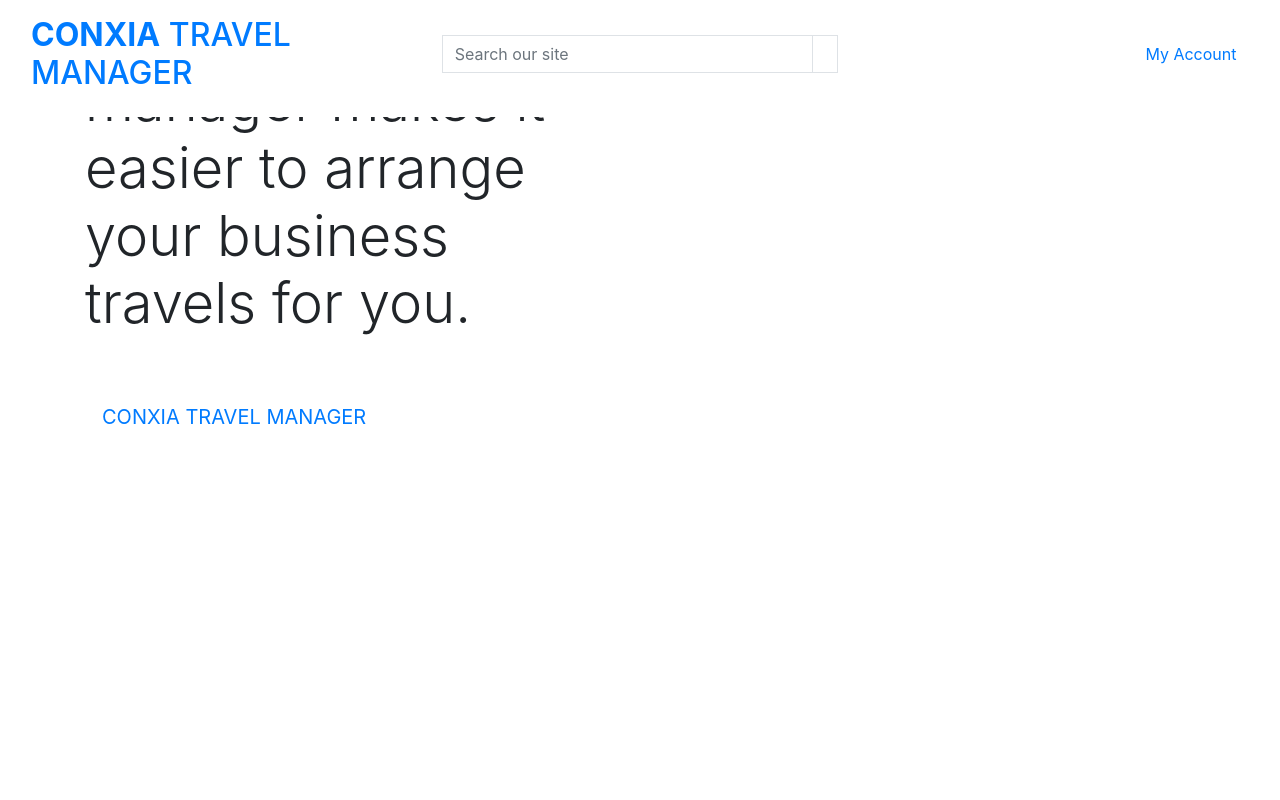
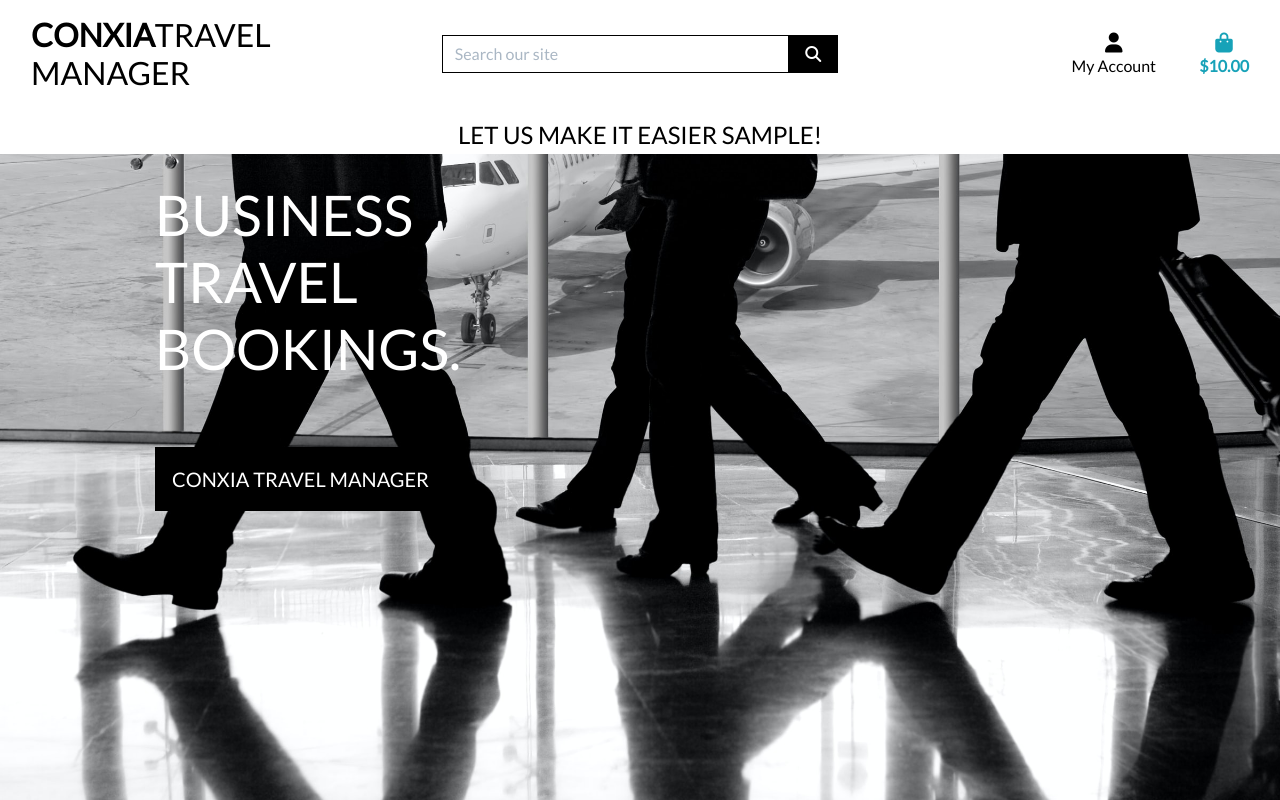
Before and after one commit to SNmcdarby1/Conxia, a Django app: template home/templates/home/index.html in a window 1280 px wide. Run offline with Django 3.2, Linux system fonts and the light colour scheme; a user stored in the database is signed in; the template is opened without the code that fills it: most values are stand-ins (such as "Sample title", 1, 10 or a date in 2020); some libraries are stand-ins or nearby versions.

Commit message:
completed home page header and css

```diff
--- a/conxia/settings.py
+++ b/conxia/settings.py
@@ -163,6 +163,12 @@ USE_TZ = True
 # https://docs.djangoproject.com/en/3.2/howto/static-files/
 
 STATIC_URL = '/static/'
+STATICFILES_DIRS = (os.path.join(BASE_DIR, 'static'),)
+
+MEDIA_URL = '/media/'
+MEDIA_ROOT = os.path.join(BASE_DIR, 'media')
+
+
 
 # Default primary key field type
 # https://docs.djangoproject.com/en/3.2/ref/settings/#default-auto-field
--- a/conxia/urls.py
+++ b/conxia/urls.py
@@ -15,9 +15,12 @@ Including another URLconf
 """
 from django.contrib import admin
 from django.urls import path, include
+from django.conf import settings
+from django.conf.urls.static import static
+
 
 urlpatterns = [
     path('admin/', admin.site.urls),
     path('accounts/', include('allauth.urls')),
      path('', include('home.urls')),
-]
+]+ static(settings.MEDIA_URL, document_root=settings.MEDIA_ROOT)
--- a/home/templates/home/index.html
+++ b/home/templates/home/index.html
@@ -13,8 +13,8 @@
 <div class="container h-100">
     <div class="row h-100">
         <div class="col-7 col-md-6 my-auto">
-            <h1 class="display-4 logo-font text-black">
-                Conxia travel manager makes it easier to arrange your business travels for you.
+            <h1 class="display-4 logo-font text-white text-uppercase py-3">
+                Business travel Bookings.
             </h1>
             <div class="my-5">
                 <h4>
--- /dev/null
+++ b/static/css/base.css
@@ -0,0 +1,335 @@
+/* Boutique_Ado css  */
+html {
+    height: 100%;
+}
+
+body {
+    background: url('/media/conxia_backgound.jpg') no-repeat center center fixed;
+    background-size: cover;
+    height: calc(100vh - 164px);
+    color: #555;
+    font-family: 'Lato';
+}
+
+/* from Bulma */
+.icon {
+    align-items: center;
+    display: inline-flex;
+    justify-content: center;
+    height: 1.5rem;
+    width: 1.5rem;
+}
+
+.logo-font {
+    text-transform: uppercase;
+}
+
+.main-logo-link {
+    width: fit-content;
+}
+
+.shop-now-button {
+    background: black;
+    color: white;
+    min-width: 260px;
+}
+
+.btn-black {
+    background: black;
+    color: white;
+}
+
+.btn-outline-black {
+    background: white;
+    color: black !important;
+    /* use important to override link colors for <a> elements */
+    border: 1px solid black;
+}
+
+.btn-outline-black:hover,
+.btn-outline-black:active,
+.btn-outline-black:focus {
+    background: black;
+    color: white !important;
+}
+
+.shop-now-button:hover,
+.shop-now-button:active,
+.shop-now-button:focus,
+.btn-black:hover,
+.btn-black:active,
+.btn-black:focus {
+    background: #222;
+    color: white;
+}
+
+.text-black {
+    color: #000 !important;
+}
+
+.border-black {
+    border: 1px solid black !important;
+}
+
+.bg-black {
+    background: #000 !important;
+}
+
+.overlay {
+    height: 100%;
+    width: 100%;
+    top: 0;
+    left: 0;
+    position: fixed;
+    background: white;
+    z-index: -1;
+}
+
+a.category-badge>span.badge:hover {
+    background: #212529 !important;
+    color: #fff !important;
+}
+
+.btt-button {
+    height: 42px;
+    width: 42px;
+    position: fixed;
+    bottom: 10px;
+    right: 10px;
+}
+
+.btt-link,
+.update-link,
+.remove-item {
+    cursor: pointer;
+}
+
+input[name='q']::placeholder {
+    color: #aab7c4;
+}
+
+/* ------------------------------- bootstrap toasts */
+
+.message-container {
+    position: fixed;
+    top: 72px;
+    right: 15px;
+    z-index: 99999999999;
+}
+
+.custom-toast {
+    overflow: visible;
+}
+
+.toast-capper {
+    height: 2px;
+}
+
+/* from CSS-tricks.com: https://css-tricks.com/snippets/css/css-triangle/ */
+.arrow-up {
+    width: 0;
+    height: 0;
+    border-left: 4px solid transparent;
+    border-right: 4px solid transparent;
+    border-bottom: 10px solid black;
+    position: absolute;
+    top: -10px;
+    right: 36px;
+}
+
+/* Convenience classes - colors copied from Bootstrap */
+.arrow-primary {
+    border-bottom-color: #007bff !important;
+}
+
+.arrow-secondary {
+    border-bottom-color: #6c757d !important;
+}
+
+.arrow-success {
+    border-bottom-color: #28a745 !important;
+}
+
+.arrow-danger {
+    border-bottom-color: #dc3545 !important;
+}
+
+.arrow-warning {
+    border-bottom-color: #ffc107 !important;
+}
+
+.arrow-info {
+    border-bottom-color: #17a2b8 !important;
+}
+
+.arrow-light {
+    border-bottom-color: #f8f9fa !important;
+}
+
+.arrow-dark {
+    border-bottom-color: #343a40 !important;
+}
+
+.bag-notification-wrapper {
+    height: 100px;
+    overflow-x: hidden;
+    overflow-y: auto;
+}
+
+/* -------------------------------- Media Queries */
+
+/* Slightly larger container on xl screens */
+@media (min-width: 1200px) {
+    .container {
+        max-width: 80%;
+    }
+}
+
+/* Allauth form formatting */
+
+.allauth-form-inner-content p {
+    margin-top: 1.5rem;
+    /* mt-4 */
+    color: #6c757d;
+    /* text-secondary */
+}
+
+.allauth-form-inner-content input {
+    border-color: #000;
+    border-radius: 0;
+}
+
+.allauth-form-inner-content label:not([for='id_remember']) {
+    display: none;
+}
+
+.allauth-form-inner-content input::placeholder {
+    color: #aab7c4;
+}
+
+.allauth-form-inner-content button,
+.allauth-form-inner-content input[type='submit'] {
+    /* btn */
+    display: inline-block;
+    font-weight: 400;
+    color: #fff;
+    text-align: center;
+    vertical-align: middle;
+    -webkit-user-select: none;
+    -moz-user-select: none;
+    -ms-user-select: none;
+    user-select: none;
+    background-color: #000;
+    border: 1px solid #000;
+    padding: .375rem .75rem;
+    font-size: 1rem;
+    line-height: 1.5;
+    border-radius: 0;
+
+    /* standard bootstrap btn transitions */
+    transition: color .15s ease-in-out, background-color .15s ease-in-out, border-color .15s ease-in-out, box-shadow .15s ease-in-out;
+}
+
+.allauth-form-inner-content button:hover,
+.allauth-form-inner-content input[type='submit']:hover {
+    color: #fff;
+    background-color: #222;
+    border-color: #222;
+}
+
+.allauth-form-inner-content a {
+    color: #17a2b8;
+    /* text-info */
+}
+
+/* Product Form */
+
+.btn-file {
+    position: relative;
+    overflow: hidden;
+}
+
+.btn-file input[type="file"] {
+    position: absolute;
+    top: 0;
+    right: 0;
+    min-width: 100%;
+    min-height: 100%;
+    opacity: 0;
+    cursor: pointer;
+}
+
+.custom-checkbox .custom-control-label::before {
+    border-radius: 0;
+    border-color: #dc3545;
+}
+
+.custom-checkbox .custom-control-input:checked~.custom-control-label::before {
+    background-color: #dc3545;
+    border-color: #dc3545;
+    border-radius: 0;
+}
+
+
+/* fixed top navbar only on medium and up */
+@media (min-width: 992px) {
+    .fixed-top-desktop-only {
+        position: fixed;
+        top: 0;
+        right: 0;
+        left: 0;
+        z-index: 1030;
+    }
+
+    .header-container {
+        padding-top: 164px;
+    }
+}
+
+/* pad the top a bit when navbar is collapsed on mobile */
+@media (max-width: 991px) {
+    .header-container {
+        padding-top: 116px;
+    }
+
+    body {
+        height: calc(100vh - 116px);
+    }
+
+    .display-4.logo-font.text-black {
+        font-size: 2rem;
+    }
+
+    .nav-link {
+        padding: 0.15rem;
+    }
+
+    .nav-link i.fa-lg {
+        font-size: 1rem;
+    }
+
+    .navbar-toggler {
+        padding: .6rem .6rem;
+        font-size: 1rem;
+    }
+
+    #delivery-banner h4 {
+        font-size: .9rem;
+    }
+
+    .btn.btn-outline-black.rounded-0,
+    .btn.btn-black.rounded-0 {
+        padding: .375rem .375rem;
+    }
+
+    .btn.btn-outline-black.rounded-0.btn-lg,
+    .btn.btn-black.rounded-0.btn-lg {
+        padding: .375rem .375rem;
+        font-size: .75rem;
+    }
+
+    .increment-qty,
+    .decrement-qty {
+        padding: .25rem .5rem !important;
+    }
+}
--- a/templates/base.html
+++ b/templates/base.html
@@ -18,13 +18,18 @@
     {% block corecss %}
     <link rel="stylesheet" href="https://maxcdn.bootstrapcdn.com/bootstrap/4.0.0/css/bootstrap.min.css"
         integrity="sha384-Gn5384xqQ1aoWXA+058RXPxPg6fy4IWvTNh0E263XmFcJlSAwiGgFAW/dAiS6JXm" crossorigin="anonymous">
+    <link rel="stylesheet" href="https://fonts.googleapis.com/css2?family=Lato&display=swap">
+    <link rel="stylesheet" href="{% static 'css/base.css' %}">
     {% endblock %}
 
     {% block extra_css %}
+
     {% endblock %}
 
     <!-- Optional JavaScript -->
     {% block corejs %}
+    <!-- kit code -->
+    <script src="https://kit.fontawesome.com/8ebbc0802d.js" crossorigin="anonymous"></script>
     <!-- jQuery first, then Popper.js, then Bootstrap JS -->
     <script src="https://code.jquery.com/jquery-3.2.1.slim.min.js"
         integrity="sha384-KJ3o2DKtIkvYIK3UENzmM7KCkRr/rE9/Qpg6aAZGJwFDMVNA/GpGFF93hXpG5KkN"
@@ -51,16 +56,17 @@
                 <div id="topnav" class="row bg-white pt-lg-2 d-none d-lg-flex">
                     <div class="col-12 col-lg-4 my-auto py-1 py-lg-0 text-center text-lg-left">
                         <a href="{% url 'home' %}" class="nav-link main-logo-link">
-                            <h2 class="logo-font text-black my-0"><strong>CONXIA</strong> TRAVEL MANAGER</h2>
+                            <h2 class="logo-font text-black my-0"><strong>CONXIA</strong>TRAVEL MANAGER</h2>
                         </a>
                     </div>
                     <div class="col-12 col-lg-4 my-auto py-1 py-lg-0">
-                        <!-- <form method="GET" action="{% url 'products' %}"> -->
+                        <form method="GET" action="">
                             <div class="input-group w-100">
                                 <input class="form-control border border-black rounded-0" type="text" name="q"
                                     placeholder="Search our site">
                                 <div class="input-group-append">
-                                <button class="form-control btn btn-black border border-black rounded-0" type="submit">
+                                    <button class="form-control btn btn-black border border-black rounded-0"
+                                        type="submit">
                                         <span class="icon">
                                             <i class="fas fa-search"></i>
                                         </span>
@@ -79,30 +85,30 @@
                                         <p class="my-0">My Account</p>
                                     </div>
                                 </a>
-                                <!-- <div class="dropdown-menu border-0" aria-labelledby="user-options">
+                                <div class="dropdown-menu border-0" aria-labelledby="user-options">
                                     {% if request.user.is_authenticated %}
                                     {% if request.user.is_superuser %}
-                            <a href="{% url 'add_product' %}" class="dropdown-item">Product Management</a>
+                                    <a href="" class="dropdown-item">Product Management</a>
                                     {% endif %}
-                            <a href="{% url 'profile' %}" class="dropdown-item">My Profile</a>
+                                    <a href="{% url 'profile' %}" class="dropdown-item">My Profile</a> -->
                                     <a href="{% url 'account_logout' %}" class="dropdown-item">Logout</a>
                                     {% else %}
                                     <a href="{% url 'account_signup' %}" class="dropdown-item">Register</a>
                                     <a href="{% url 'account_login' %}" class="dropdown-item">Login</a>
                                     {% endif %}
-                        </div> -->
+                                </div>
                             </li>
                             <li class="list-inline-item">
-                                <!-- <a class="{% if grand_total %}text-info font-weight-bold{% else %}text-black{% endif %} nav-link"
-                            href="{% url 'view_bag' %}"> -->
+                                <a class="{% if grand_total %}text-info font-weight-bold{% else %}text-black{% endif %} nav-link"
+                                    href="">
                                     <div class="text-center">
                                         <div><i class="fas fa-shopping-bag fa-lg"></i></div>
                                         <p class="my-0">
-                                        <!-- {% if grand_total %}
+                                            {% if grand_total %}
                                             ${{ grand_total|floatformat:2 }}
                                             {% else %}
-                                    $0.00
-                                    {% endif %} -->
+                                            Total Cost
+                                            {% endif %}
                                         </p>
                                     </div>
                                 </a>
@@ -115,14 +121,13 @@
                         <button class="navbar-toggler" type="button" data-toggle="collapse" data-target="#main-nav"
                             aria-controls="main-nav" aria-expanded="false" aria-label="Toggle navigation">
                             <span class="navbar-toggler-icon"></span>
-                            <!-- </button>
-                {% include 'includes/mobile-top-header.html' %}
-                {% include 'includes/main-nav.html' %}
+                        </button>
+
                     </nav>
-        </div> -->
+                </div>
                 <div id="delivery-banner" class="row text-center">
-                                <div class="col bg-black text-white">
-                                    <h4 class="logo-font my-1">Rent a car ${{ Rent_a_car }}!</h4>
+                    <div class="col bg-white text-black">
+                        <h4 class="logo-font my-1">Let us make it easier {{ Book_your_Travel }}!</h4>
                     </div>
                 </div>
             </header>
```
Also changed, not shown: media/conxia_backgound.jpg (added). Lines whose indentation alone changed are shown as unchanged.
